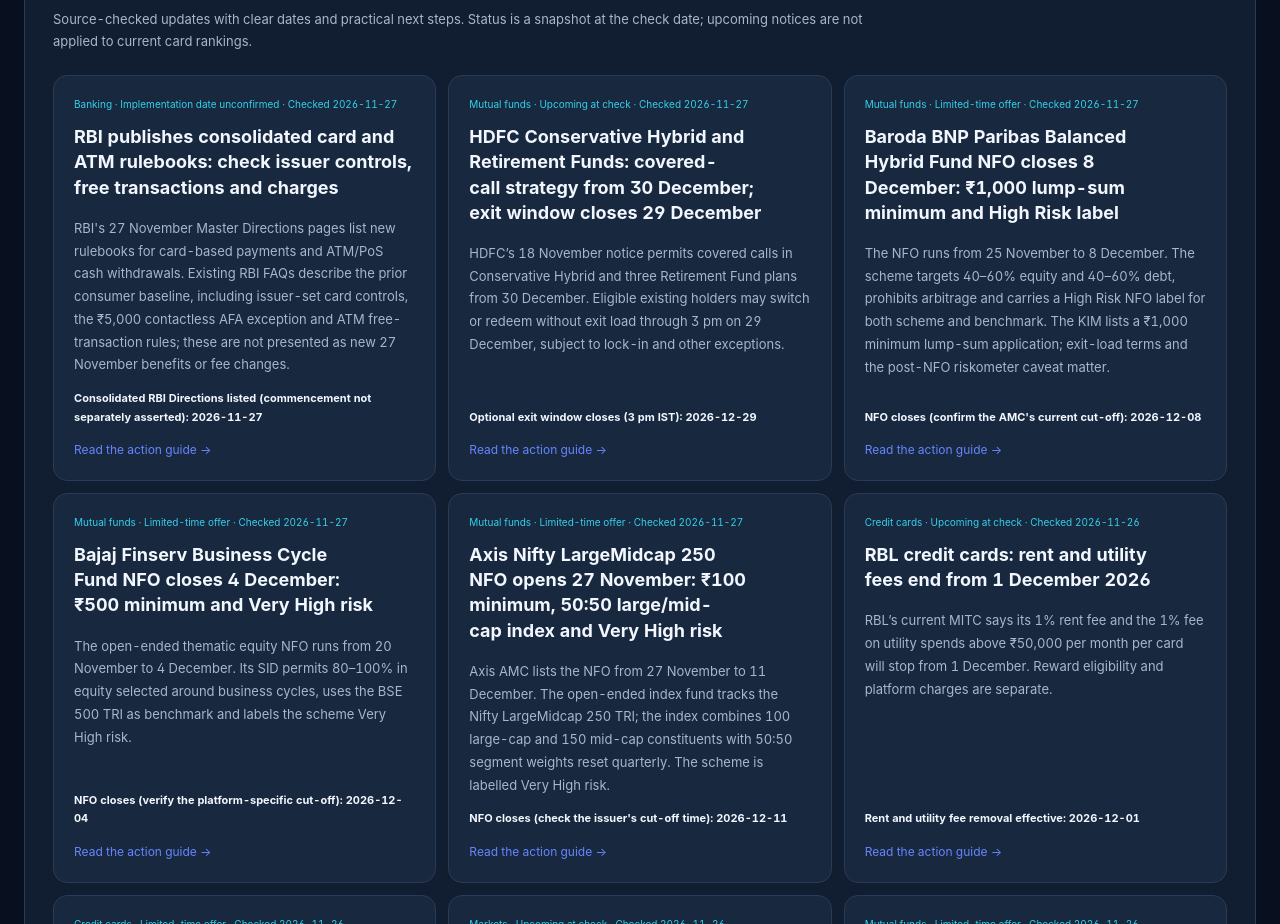
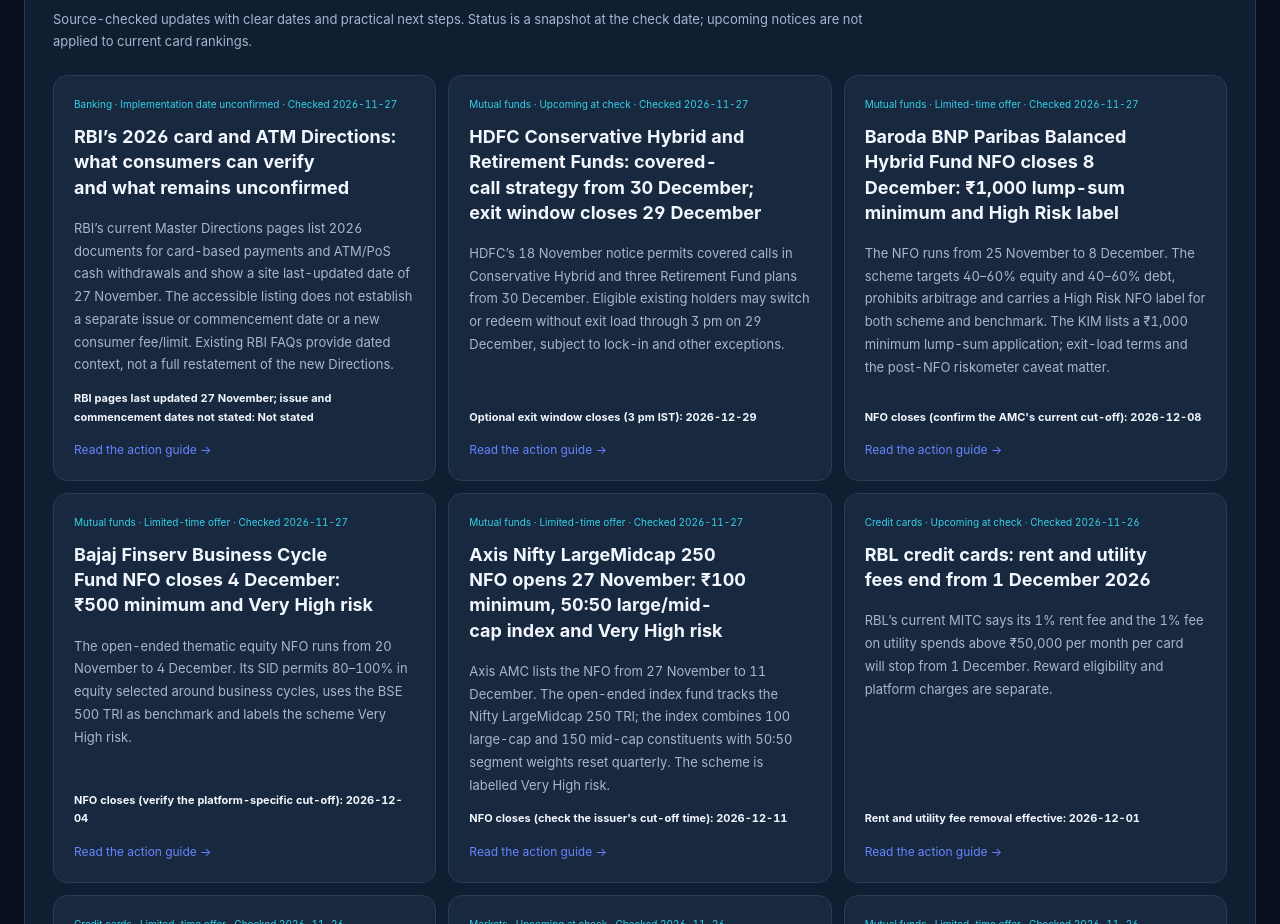
Before and after one commit to aqdas1820/credonomics-site, a Next.js app: page /research/watch in a window 1280 px wide. Shown: the part 800-1724 px from the top of the page. Built offline with nearby package versions, Linux system fonts and the light colour scheme; no server answers.

Commit message:
Qualify RBI Directions issue and commencement dates

```diff
--- a/app/data/research-watch.ts
+++ b/app/data/research-watch.ts
@@ -12,23 +12,22 @@ export type WatchItem = {
 /** Editorial snapshots. Future notices do not change the ranking engine before their effective dates. */
 export const researchWatch: WatchItem[] = [
 {
-  slug: "rbi-card-atm-directions-consolidated-november-2026",
-  title: "RBI publishes consolidated card and ATM rulebooks: check issuer controls, free transactions and charges",
-  summary: "RBI's 27 November Master Directions pages list new rulebooks for card-based payments and ATM/PoS cash withdrawals. Existing RBI FAQs describe the prior consumer baseline, including issuer-set card controls, the ₹5,000 contactless AFA exception and ATM free-transaction rules; these are not presented as new 27 November benefits or fee changes.",
+  slug: "rbi-card-atm-directions-november-2026",
+  title: "RBI’s 2026 card and ATM Directions: what consumers can verify and what remains unconfirmed",
+  summary: "RBI’s current Master Directions pages list 2026 documents for card-based payments and ATM/PoS cash withdrawals and show a site last-updated date of 27 November. The accessible listing does not establish a separate issue or commencement date or a new consumer fee/limit. Existing RBI FAQs provide dated context, not a full restatement of the new Directions.",
   category: "Banking",
   checkedAt: "2026-11-27",
   publishedAt: "2026-11-27",
-  announcementDate: "2026-11-27",
-  eventDate: "2026-11-27",
-  dateLabel: "Consolidated RBI Directions listed (commencement not separately asserted)",
+  eventDate: "Not stated",
+  dateLabel: "RBI pages last updated 27 November; issue and commencement dates not stated",
   statusLabel: "Implementation date unconfirmed",
   source: "https://www.rbi.org.in/scripts/BS_ViewMasDirections.aspx?id=13760",
   sourceLabel: "Reserve Bank of India (Digital Payments – Card-based transaction) Directions, 2026",
-  sourceLocation: "Current RBI Master Directions page for card-based transactions (370 KB); RBI's November circular index lists the card, ATM/PoS cash-withdrawal and White Label ATM Operator Directions on 27 November 2026. The separate RBI card FAQ is updated 11 May 2023; the ATM/White Label ATM FAQ is updated 4 July 2025.",
+  sourceLocation: "Current RBI Master Directions pages for card-based transactions, ATM/PoS cash withdrawals and White Label ATM Operators. Each page shows website last updated 27 November 2026; the accessible listing does not separately show an issue date or commencement clause. RBI Card Transactions FAQ updated 11 May 2023; ATM/White Label ATM FAQ updated 4 July 2025.",
   audience: "Cardholders, debit-card users, savings-account customers and people using bank or White Label ATMs. This is a regulatory-reference update, not an issuer-specific fee notice or a card recommendation.",
   facts: [
-    "RBI's official November 2026 circular index lists three new payment-system documents dated 27 November: the Digital Payments – Card-based transaction Directions, 2026; the Cash Withdrawal Transactions through Automated Teller Machines and Point of Sale Terminals Directions, 2026; and the White Label ATM Operators Directions, 2026. The current Master Directions pages list the card document (370 KB), cash-withdrawal document (309 KB) and White Label ATM document (230 KB). Checked 27 November 2026.",
-    "The new card-based and cash-withdrawal Directions are now the current RBI document references for those subjects. This guide does not infer that the issue of a consolidated document itself creates a new universal card fee, reward devaluation, ATM charge or transaction limit. No separate commencement date is asserted here; readers should consult the full current Directions and their issuer's current schedule.",
+    "RBI's current Master Directions pages list the Digital Payments – Card-based transaction Directions, 2026; the Cash Withdrawal Transactions through Automated Teller Machines and Point of Sale Terminals Directions, 2026; and the White Label ATM Operators Directions, 2026. Each page shows “Website last updated date: Nov 27, 2026”. That is the page-update timestamp, not a separately stated announcement or commencement date.",
+    "The accessible Master Directions listing pages expose document titles and file sizes, but do not separately show the operative clauses or commencement date in the page text. This guide therefore does not claim any new universal card fee, reward devaluation, ATM charge, transaction limit or effective date. Read the full current Directions and your issuer's current schedule before relying on a specific term.",
     "RBI's Card Transactions FAQ, last updated 11 May 2023, says the card issuer decides cash-withdrawal and purchase limits. Within the issuer's limits, cardholders may set and modify limits for domestic, international, PoS, ATM, online and contactless use. The FAQ is an older reference snapshot, not a clause-by-clause summary of the 27 November 2026 Directions.",
     "The same RBI FAQ describes the existing Additional Factor of Authentication (AFA) rule and its exception for eligible NFC contactless card-present transactions (excluding ATM transactions) up to ₹5,000 per transaction, subject to EMV standards. RBI's 4 December 2020 circular raised this threshold from ₹2,000 with effect from 1 January 2021 and retained the cardholder's discretion to use contact or contactless mode. This is not a new ₹5,000 benefit announced on 27 November 2026.",
     "RBI's ATM/White Label ATM FAQ, updated 4 July 2025, lists minimum monthly free transactions for savings-bank accounts: five financial transactions at the customer's own bank's ATMs; three transactions at other banks' ATMs in the six named metro locations; and five at other banks' ATMs elsewhere. Other-bank counts include financial and non-financial transactions; non-cash transactions at the customer's own-bank ATMs are stated to remain free and outside the count. Banks may offer more free transactions.",
@@ -43,7 +42,7 @@ export const researchWatch: WatchItem[] = [
     "If a statement shows an ATM fee or card charge you do not recognise, compare the transaction type and account/card variant with the bank's current published schedule and raise the query through the bank's official complaint channel. Keep the statement and transaction reference.",
     "For a credit-card ATM cash advance, check the card issuer's own cash-advance fee and interest terms; the RBI ATM FAQ distinguishes these from savings-account ATM free-transaction counts."
   ],
-  limits: "Checked 27 November 2026. RBI's official circular index lists the new card-based, ATM/PoS cash-withdrawal and White Label ATM Operator Directions on 27 November 2026. The new card and cash-withdrawal Master Directions pages are linked as primary sources. No separate commencement date, new universal fee, new reward rule or changed customer transaction limit is asserted in this guide. RBI's Card Transactions FAQ is updated 11 May 2023 and its ATM/White Label ATM FAQ is updated 4 July 2025; they are dated reference snapshots and must not be treated as a full restatement of the 2026 Directions. Issuer limits, account type, Basic Savings Bank Deposit Account treatment, credit-card cash-advance charges and bank-specific tariffs remain distinct. No card ranking formula, reward valuation or issuer fee record is changed.",
+  limits: "Checked 27 November 2026. RBI's current Master Directions pages list the 2026 card-based, ATM/PoS cash-withdrawal and White Label ATM Operator documents and show a website last-updated date of 27 November 2026. The accessible listing does not separately establish the documents' issue or commencement dates or expose their operative clauses. No separate announcement or commencement date, new universal fee, new reward rule or changed customer transaction limit is asserted in this guide. RBI's Card Transactions FAQ is updated 11 May 2023 and its ATM/White Label ATM FAQ is updated 4 July 2025; they are dated reference snapshots and must not be treated as a full restatement of the 2026 Directions. Issuer limits, account type, Basic Savings Bank Deposit Account treatment, credit-card cash-advance charges and bank-specific tariffs remain distinct. No card ranking formula, reward valuation or issuer fee record is changed.",
   additionalSources: [
     { url: "https://www.rbi.org.in/scripts/BS_ViewMasDirections.aspx?id=13761", label: "RBI: Cash Withdrawal Transactions through ATMs and PoS Directions, 2026" },
     { url: "https://www.rbi.org.in/scripts/BS_ViewMasDirections.aspx?id=13762", label: "RBI: White Label ATM Operators Directions, 2026" },
```
